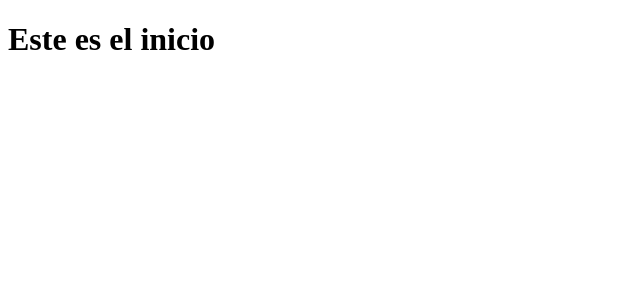
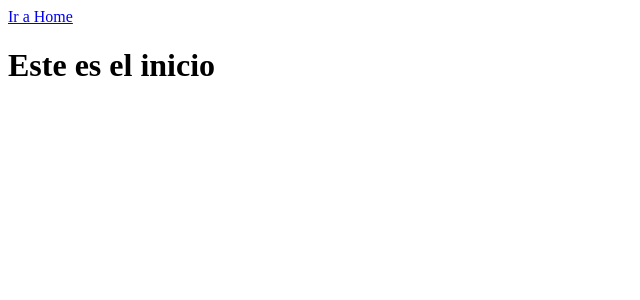
Before and after one commit to EAguirreChama/StarWars, a React (Vite) app: page / in a window 1280 px wide. Shown: the top 300 px of the page, without its empty margins (0-640 px from the left). Built offline with nearby package versions, Linux system fonts and the light colour scheme.

Commit message:
Link a Home en Landing

```diff
--- a/src/Vistas/Landing/Landing.jsx
+++ b/src/Vistas/Landing/Landing.jsx
@@ -1,6 +1,11 @@
+import { Link } from "react-router-dom";
+
 const Landing = () => {
     return (
-        <h1>Este es el inicio</h1>
+        <div>
+            <Link to="/home">Ir a Home</Link>
+            <h1>Este es el inicio</h1>
+        </div>
     )
 }
 
```
